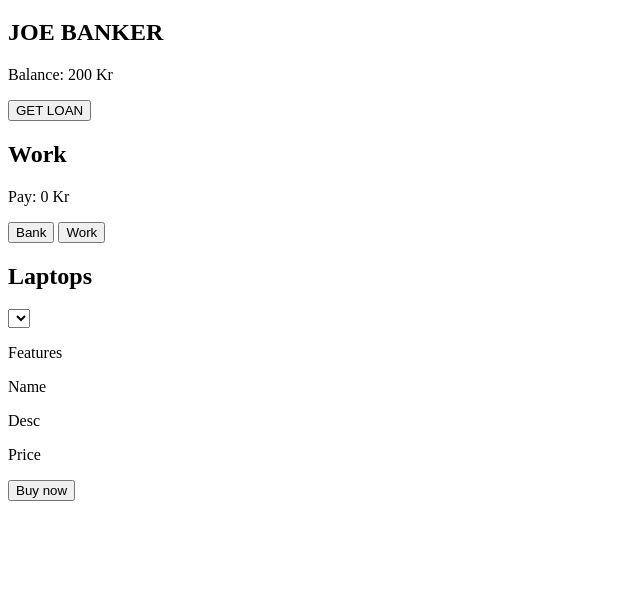
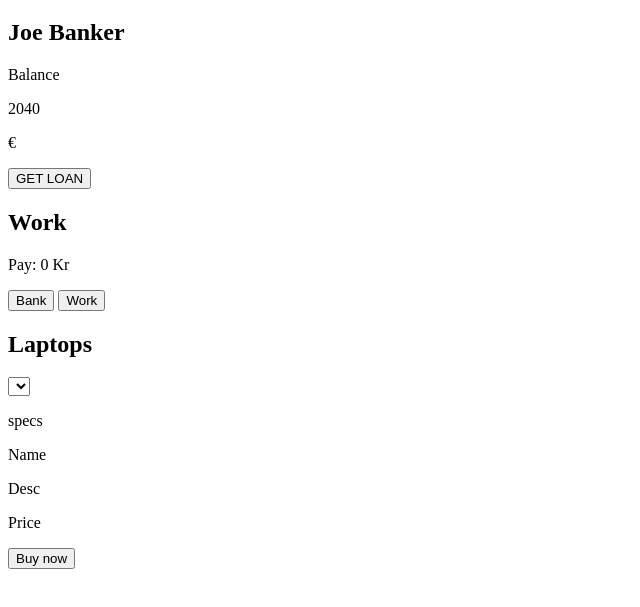
Before and after one commit to jespetius/jespetius.github.io, a plain HTML site: page index.html in a window 1280 px wide. Shown: the part 61-668 px from the top of the page, without its empty margins (0-640 px from the left). Drawn offline with Linux system fonts and the light colour scheme; no server answers.

Commit message:
applying innerHTML to Bank-section

```diff
--- a/app.js
+++ b/app.js
@@ -1,5 +1,20 @@
 const laptopsElement = document.getElementById("laptops");
+const personElement = document.getElementById("person");
+const bankBalanceElement = document.getElementById("bankBalance");
+const loanElement = document.getElementById("loanButton");
+const workElement = document.getElementById("workButton");
+const bankElement = document.getElementById("bankButton");
+const buyNowElement = document.getElementById("buyNowButton");
 
+
+let person = {
+    name: "Joe Banker",
+    bankBalance: 2040,
+    loan: 0,
+    workBalance: 0
+};
+personElement.innerHTML = person.name;
+bankBalanceElement.innerHTML = person.bankBalance;
 let laptops = [];
 
 fetch("https://hickory-quilled-actress.glitch.me/computers")
--- a/index.html
+++ b/index.html
@@ -10,9 +10,9 @@
       <h1>Komputer Store</h1>
 
       <div class="bank">
-        <h2>JOE BANKER</h2>
-        <p>Balance:  200 Kr</p>
-        <button>GET LOAN</button>
+        <h2 name="person" id="person"></h2>
+        <p>Balance  <p name="bankBalance" id="bankBalance"></p> €</p>
+        <button name="loanButton" id="loanButton">GET LOAN</button>
 
 
       </div>
@@ -20,8 +20,8 @@
       <div class="work">
         <h2>Work</h2>
         <p>Pay: 0 Kr</p>
-        <button>Bank</button>
-        <button>Work</button>
+        <button name="bankButton" id="bankButton">Bank</button>
+        <button name="workButton" id="workButton">Work</button>
       </div>
 
       <div class="laptopsView">
@@ -29,14 +29,14 @@
         <select name="laptops" id="laptops">
 
         </select>
-        <p>Features</p>
+        <p>specs</p>
       </div>
 
       <div class="buyNowView">
         <p>Name</p>
         <p>Desc</p>
         <p>Price</p>
-        <button>Buy now</button>
+        <button name="buyNowButton" id="BuyNowButton">Buy now</button>
       </div>
       <script src="app.js"></script>
 </body>
```
